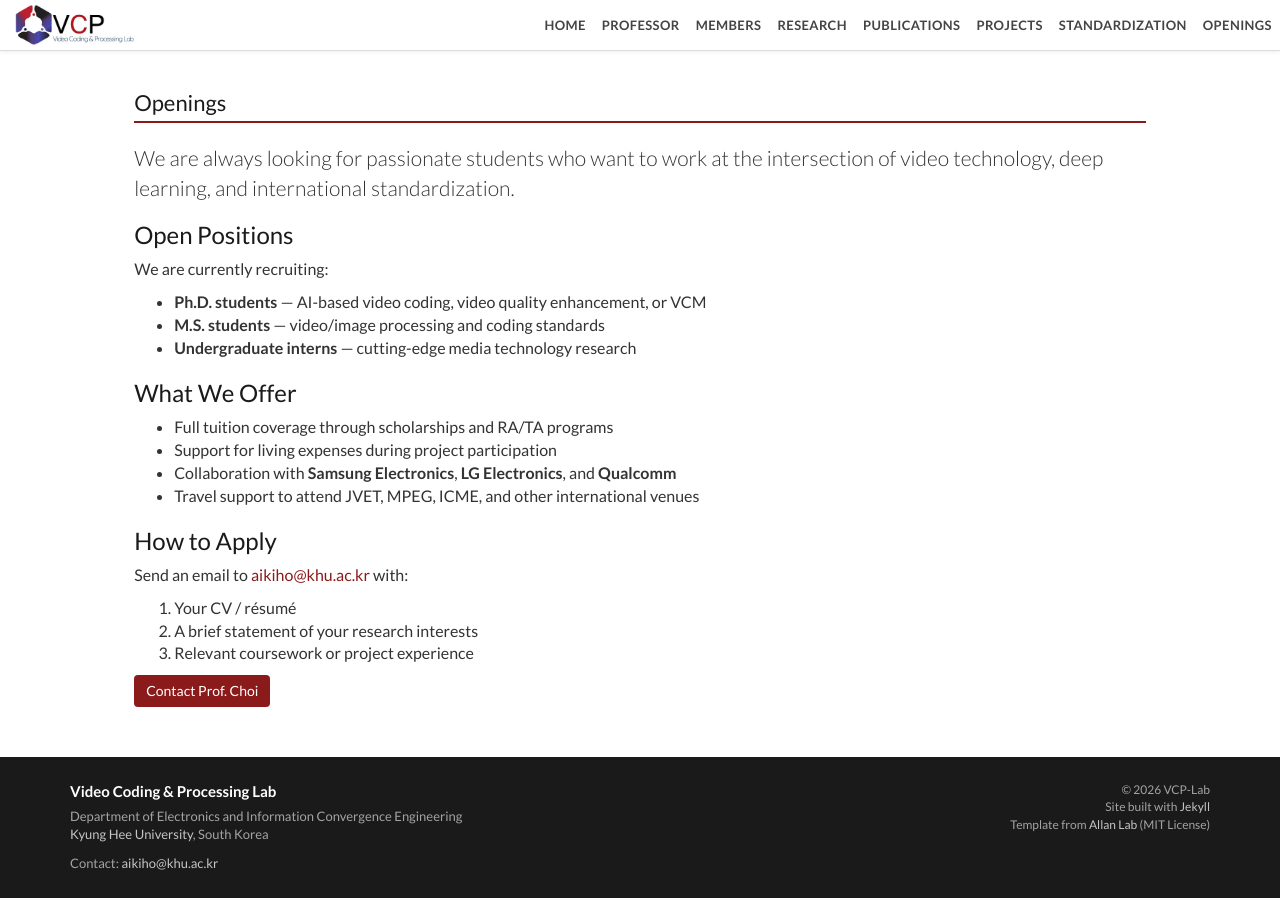
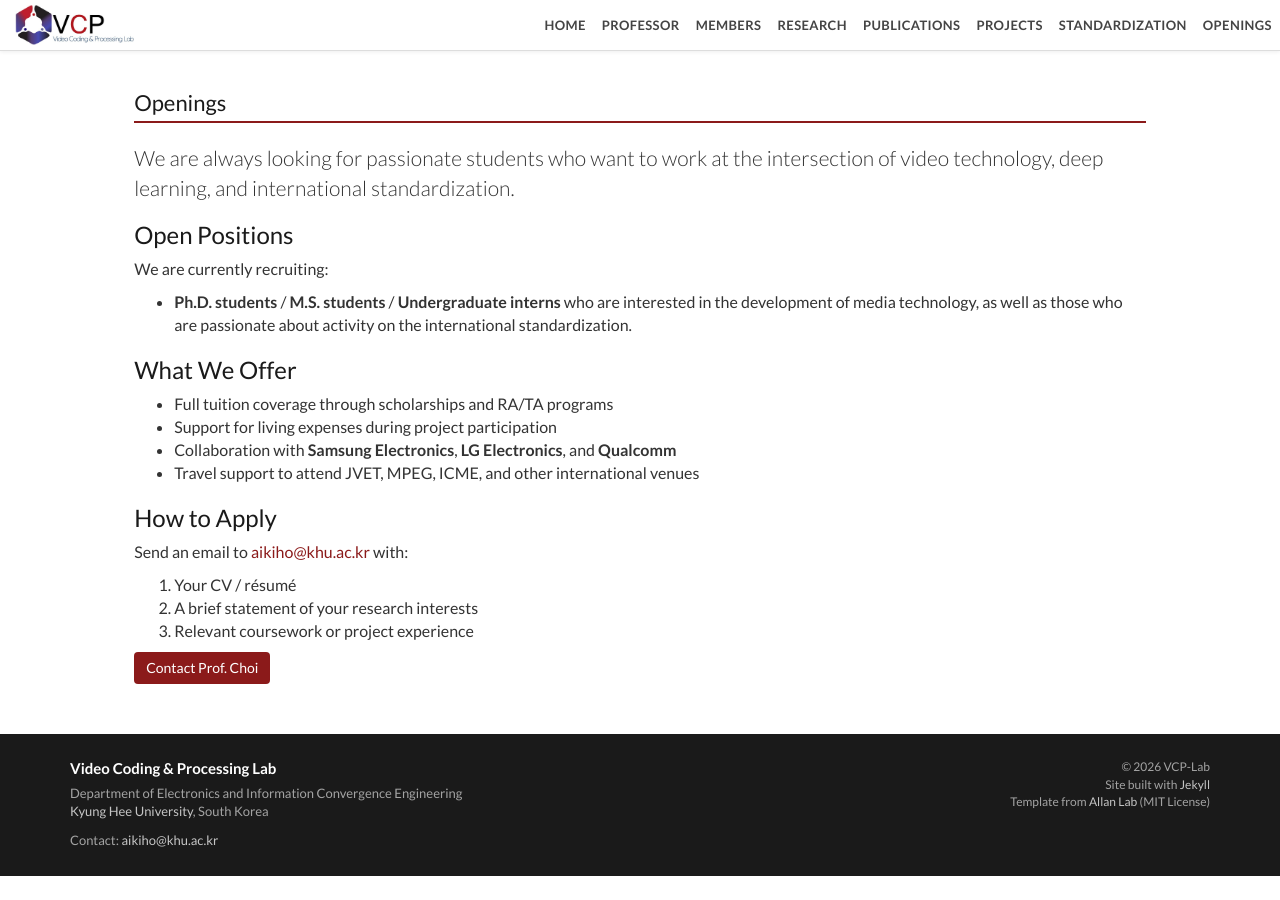
Before and after one commit to hazelran/lab_test, a Jekyll site: the page built from _pages/openings.html, in a window 1280 px wide. Built offline with Jekyll 4.4.1, drawn with Linux system fonts in a browser that asks for light colours.

Commit message:
Update openings.html

```diff
--- a/_pages/openings.html
+++ b/_pages/openings.html
@@ -13,9 +13,9 @@ permalink: /openings/
   <h3>Open Positions</h3>
   <p>We are currently recruiting:</p>
   <ul>
-    <li><strong>Ph.D. students</strong> — AI-based video coding, video quality enhancement, or VCM</li>
-    <li><strong>M.S. students</strong> — video/image processing and coding standards</li>
-    <li><strong>Undergraduate interns</strong> — cutting-edge media technology research</li>
+    <li><strong>Ph.D. students</strong> / <strong>M.S. students</strong> / <strong>Undergraduate interns</strong>
+      who are interested in the development of media technology, as well as those who are passionate about activity
+      on the international standardization.</li>
   </ul>
 
   <h3>What We Offer</h3>
```
